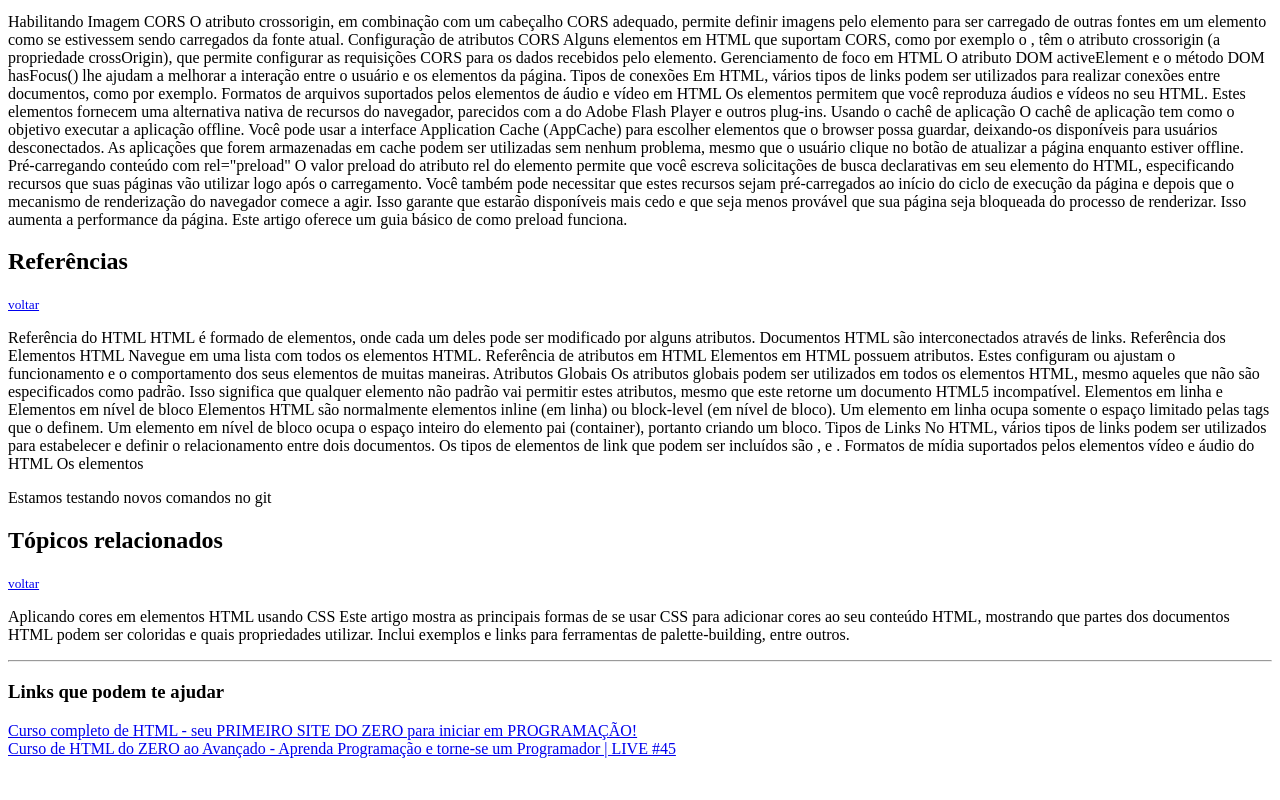
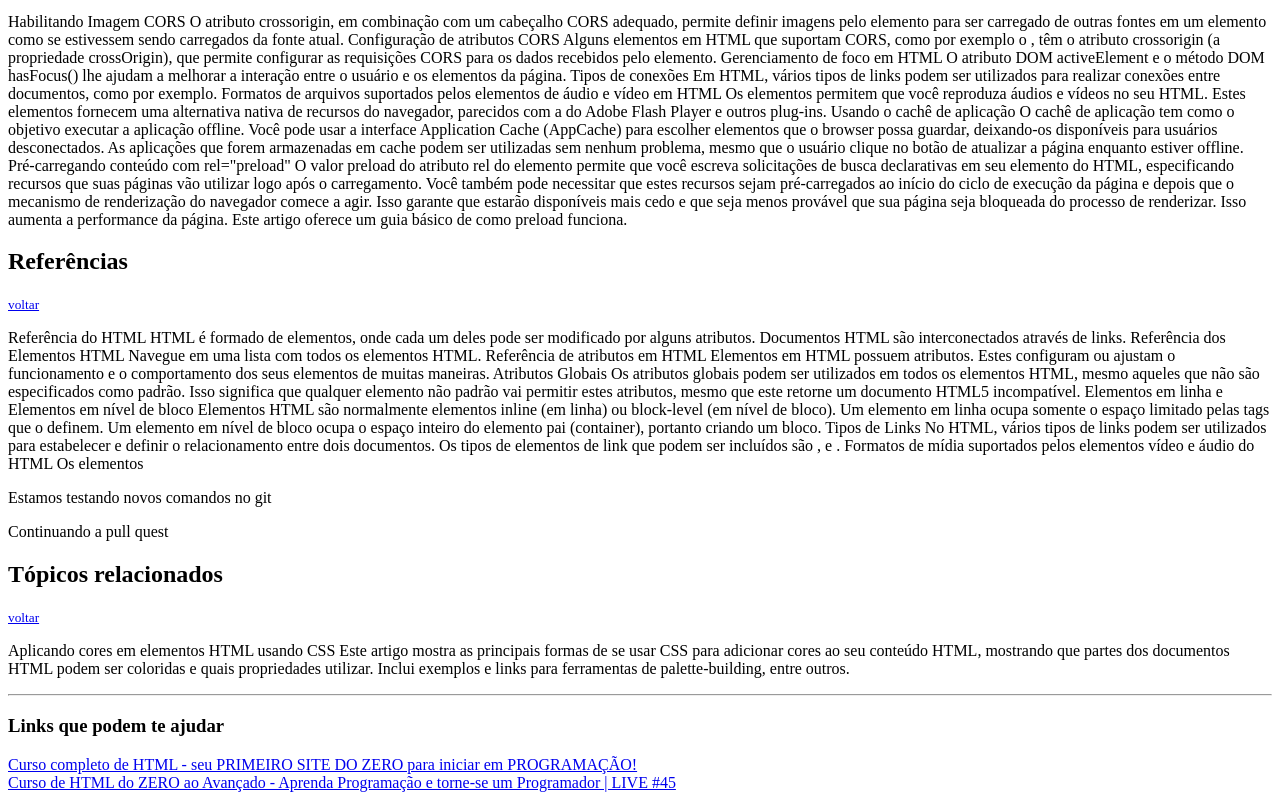
Before and after one commit to WelberthM/HTMLPrimeiro, a plain HTML site: page index.html in a window 1280 px wide. Shown: the part 517-1317 px from the top of the page. Before the commit the page ends 1283 px from the top, so only its background shows below. Drawn offline with Linux system fonts and the light colour scheme.

Commit message:
Update index.html

```diff
--- a/index.html
+++ b/index.html
@@ -79,6 +79,7 @@
     Informações sobre a história dos Modos Quirks e o Modo padrão.</p>
 
     <p>Estamos testando novos comandos no git</p>
+    <p>Continuando a pull quest</p>
 
 <h2 id="tr">Tópicos relacionados</h2>
 <small><a href="#inicio">voltar</a></small>
```
